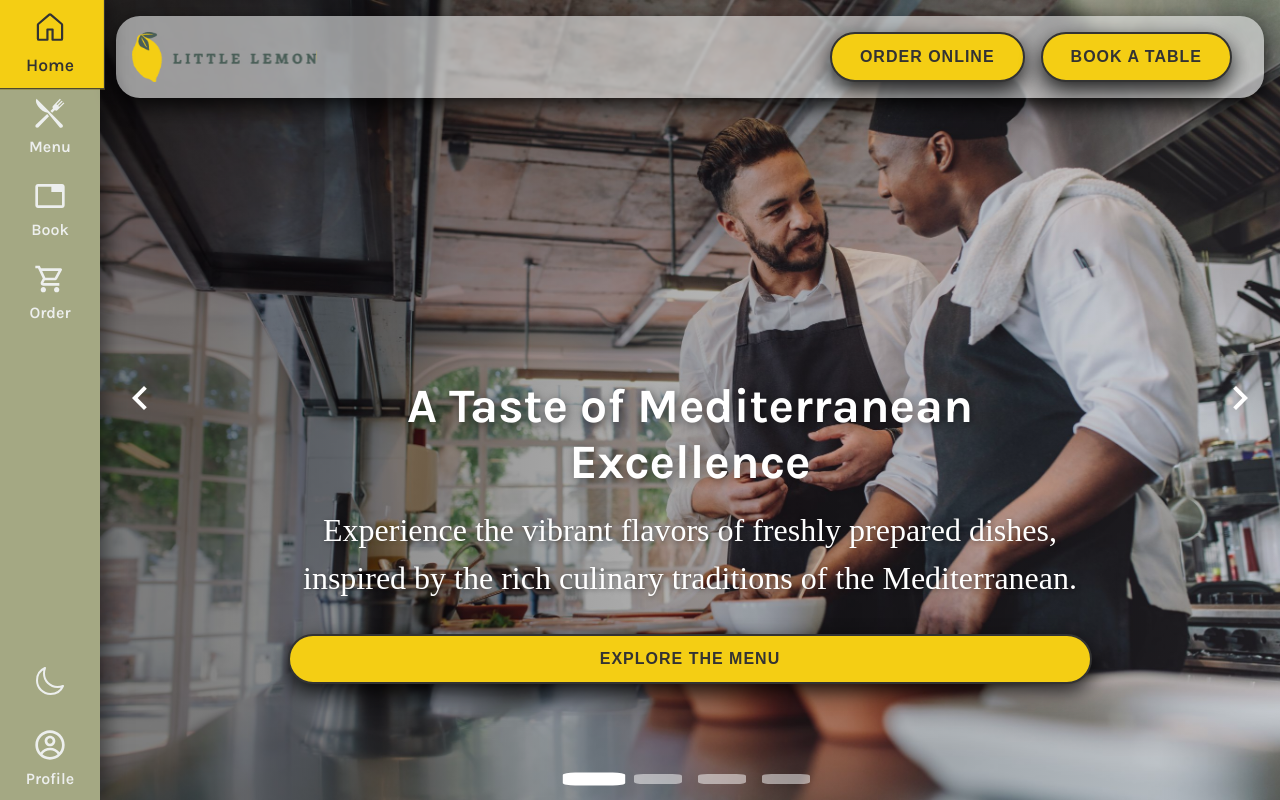
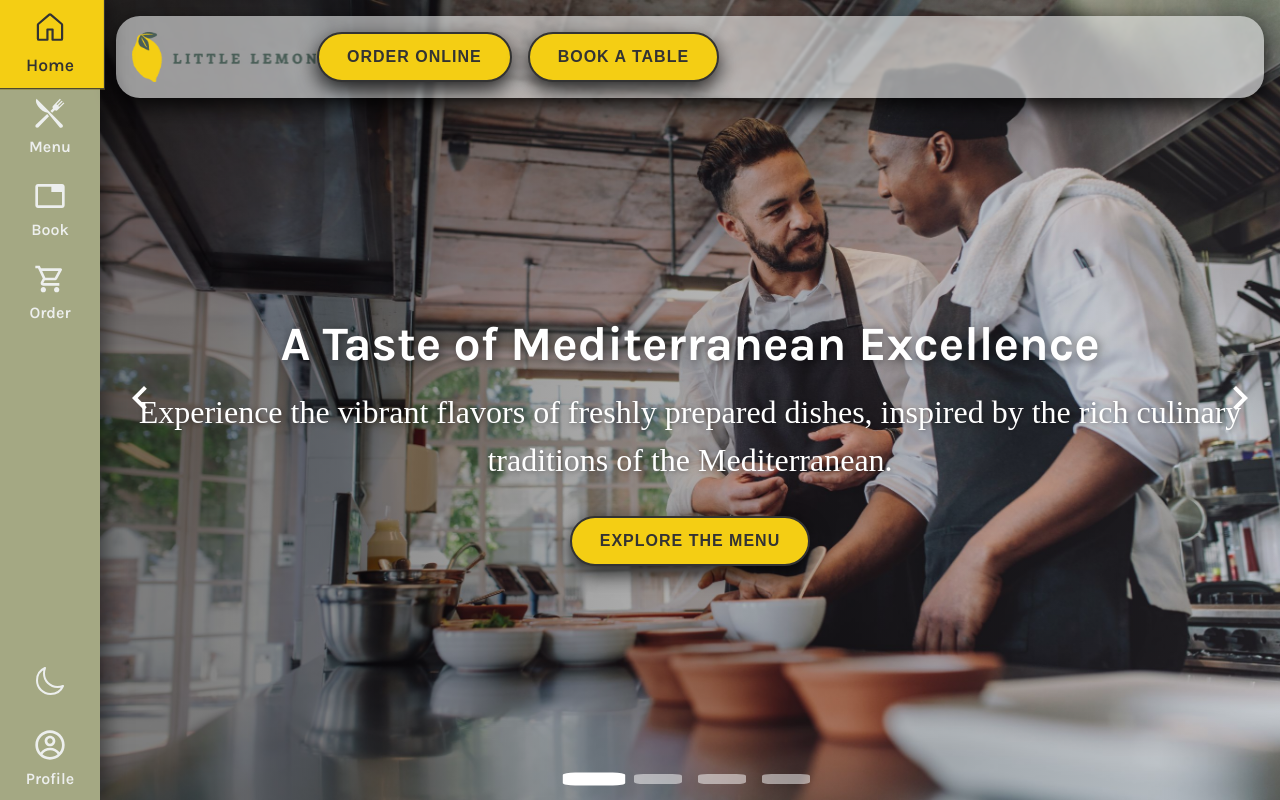
Before and after one commit to dluksa20/Little-lemon, a React (Vite) app: page / in a window 1280 px wide. Built offline with nearby package versions, Linux system fonts and the light colour scheme; a web font is replaced by a local one.

Commit message:
new hero layout

```diff
--- a/src/components/hero/Hero.css
+++ b/src/components/hero/Hero.css
@@ -24,7 +24,7 @@
 }
 
 .hero-content {
-    height: calc(100vh - 100px);
+    height: 100%;
     display: flex;
     flex-direction: column;
     justify-content: space-between;
@@ -35,15 +35,21 @@
 /* Hero top section */
 .logo-container {
     display: flex;
-    align-content: start;
-    justify-items: start;
-    justify-content: space-between;
     width: 100%;
     padding: 1rem 1rem;
     border-radius: 1.5rem;
     background: rgba(237, 239, 238, 0.6);
     backdrop-filter: blur(1px);
     box-shadow: var(--shadow);
+}
+.hero-middle {
+    display: flex;
+    flex-grow: 1;
+    justify-content: center;
+    flex-direction: column;
+    text-align: center;
+    color: var(--white-color-1);
+
 }
 
 
@@ -100,14 +106,6 @@
 
 
 /* Hero middle section */
-.hero-middle {
-    display: flex;
-    max-width: 70%;
-    flex-direction: column;
-    text-align: center;
-    color: var(--white-color-1);
-
-}
 
 .hero-title {
     font-family: var(--f-header);
--- a/src/components/hero/Hero.jsx
+++ b/src/components/hero/Hero.jsx
@@ -24,11 +24,13 @@ const Hero = () => {
               </div>
             </div>
             <div className='hero-middle'>
-              <h1 className='hero-title'>A Taste of Mediterranean Excellence</h1>
-              <p className='hero-description'>
-                Experience the vibrant flavors of freshly prepared dishes, inspired by the rich culinary traditions of the Mediterranean.
-              </p>
-              <button className='explore-btn'>Explore the Menu</button>
+              <div className='hero-text'>
+                <h1 className='hero-title'>A Taste of Mediterranean Excellence</h1>
+                <p className='hero-description'>
+                  Experience the vibrant flavors of freshly prepared dishes, inspired by the rich culinary traditions of the Mediterranean.
+                </p>
+                <button className='explore-btn'>Explore the Menu</button>
+              </div>
             </div>
         </div>
       </ImageSlider>
```
